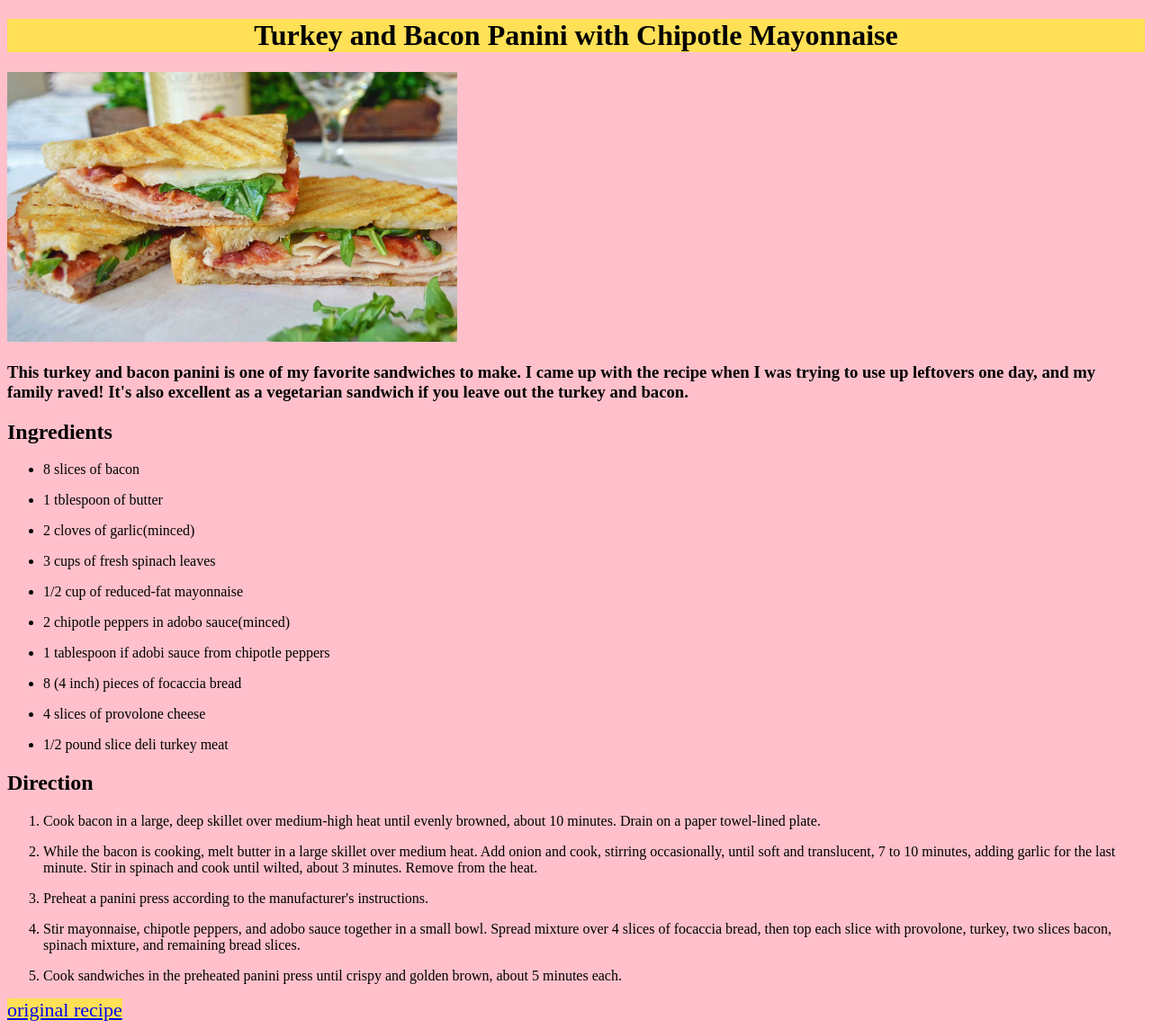
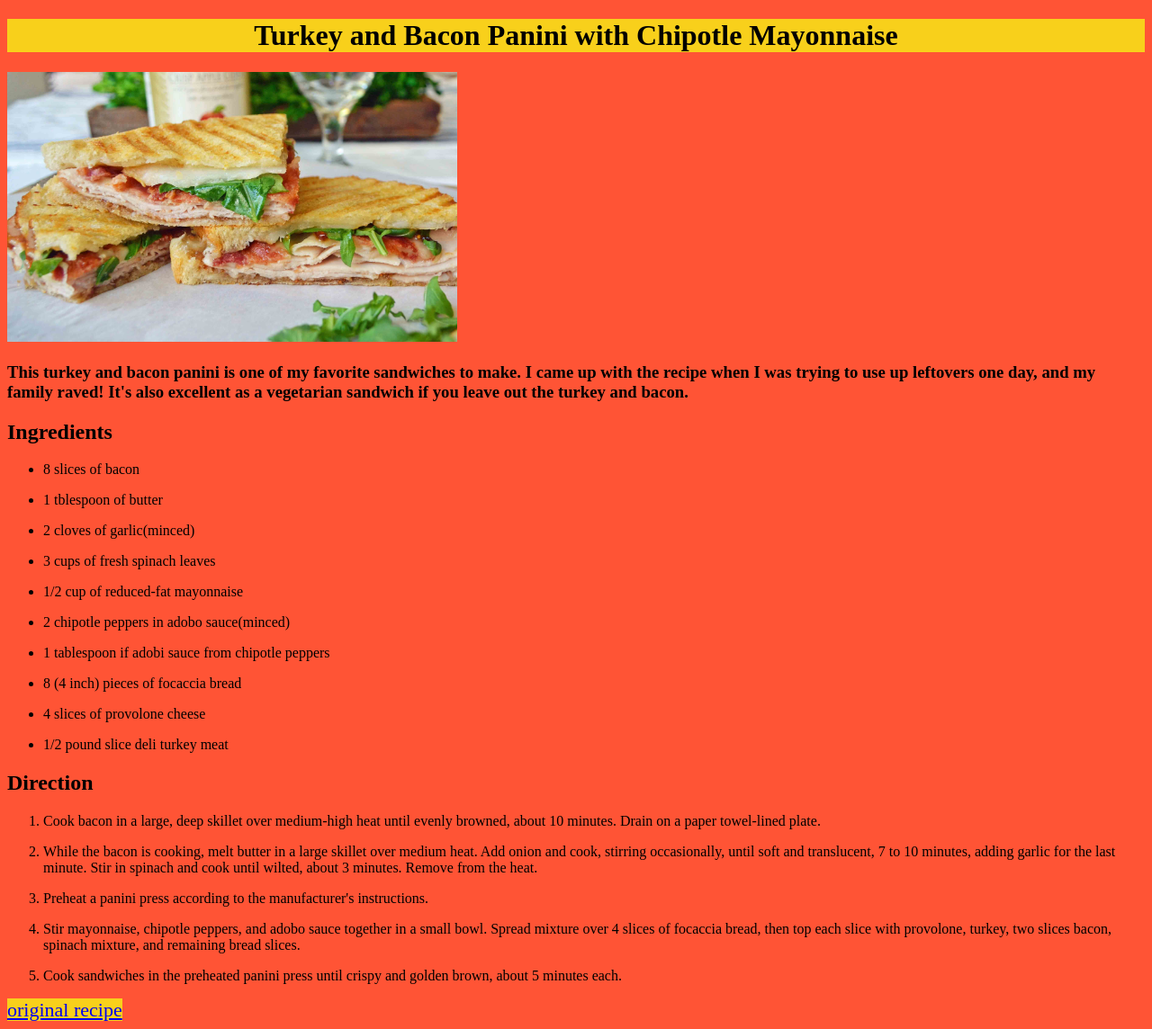
Before and after one commit to 21gabu/Odin-Recipes, a plain HTML site: page recipes/panini.html in a window 1280 px wide. Shown: the whole page at 90% size. Drawn offline with Linux system fonts and the light colour scheme.

Commit message:
eddited edited omelet.css, panini.css and style.css

```diff
--- a/recipes/omelet.css
+++ b/recipes/omelet.css
@@ -3,7 +3,7 @@
     text-align: center;
 }
 body{
-    background-color: rgb(246, 255, 118);
+    background-color: rgb(255, 252, 69);
 }
 #og{
     background-color: rgb( 34, 173, 34);
--- a/recipes/panini.css
+++ b/recipes/panini.css
@@ -1,11 +1,11 @@
 body{
-     background-color: pink;
+     background-color: rgb(255, 84, 53);
 }
 #title{
     text-align: center;
-    background-color: rgb(255, 224, 86);
+    background-color: rgb(248, 208, 27);
 }
 #og{
-    background-color: rgb(255, 224, 86);
+    background-color: rgb(248, 208, 27);
     font-size: 22px;
 }
--- a/style.css
+++ b/style.css
@@ -1,22 +1,12 @@
 #title{
-    background-color: white;
+
     text-align: center;
     color: rgb(0, 0, 0);
 }
 .recipe{
     font-size: 24px;
 }
-.one{
-    background-color: rgb(124, 71, 11);
 
+body{
 
 }
-.two{
-    background-color: pink;
-}
-.three{
-    background-color: green;
-}
-body{
-    background-color: rgb(61, 61, 61);
-}
```
